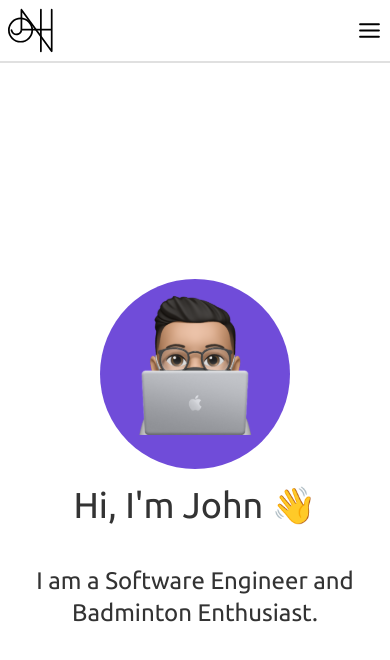
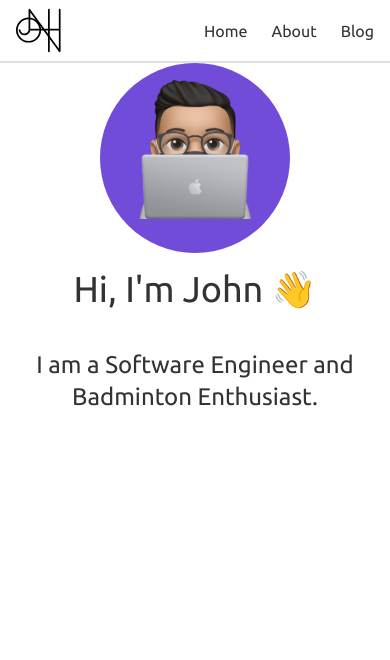
Before and after one commit to john-nhoj/johncheng, a Next.js app: page / in a window 390 px wide. Shown: the top 660 px of the page. Built offline with nearby package versions, Linux system fonts and the light colour scheme.

Commit message:
Simplify header handling

```diff
--- a/src/components/Header/Header.tsx
+++ b/src/components/Header/Header.tsx
@@ -1,66 +1,35 @@
-import React, { useState } from 'react';
-import Image from 'next/image';
+import React from 'react';
 import classNames from 'classnames';
 import { HeaderLink } from 'components/Link/HeaderLink';
 import { LogoLink } from 'components/Link/LogoLink';
 
 export const Header = () => {
-  const [menuOpen, setMenuState] = useState(false);
-
-  const closeMenu = () => setMenuState(false);
-  const toggleMenu = () => setMenuState(!menuOpen);
-
   return (
     <header
       className={classNames(
-        'bg-white',
         'border-solid',
         'border-b-2',
+        'h-header',
+        'flex',
+        'layout__padding--horizontal',
+        'bg-white',
         'border-border'
       )}
     >
-      <div
+      <LogoLink href="/" />
+      <nav
         className={classNames(
           'flex',
-          'flex-col',
-          'md:flex-row',
-          'layout__margin--horizontal'
+          'flex-row',
+          'flex-1',
+          'items-center',
+          'justify-end'
         )}
       >
-        <div className="flex justify-between">
-          <LogoLink href="/" onClick={closeMenu} />
-          <button
-            className="flex items-center p-2 md:hidden"
-            onClick={toggleMenu}
-          >
-            <Image
-              src="/menu.svg"
-              alt="Menu toggle"
-              width={25}
-              height={25}
-              className="md:hidden"
-            />
-          </button>
-        </div>
-        <div
-          className={classNames(
-            'flex',
-            // The second `md:flex` is needed if user changes the viewport in responsive mode for example.
-            'md:flex',
-            'flex-1',
-            'items-center',
-            'flex-row',
-            'justify-end',
-            {
-              hidden: !menuOpen,
-            }
-          )}
-        >
-          <HeaderLink label="Home" href="/" onClick={closeMenu} />
-          <HeaderLink label="About" href="/about" onClick={closeMenu} />
-          <HeaderLink label="Blog" href="/blog" onClick={closeMenu} />
-        </div>
-      </div>
+        <HeaderLink label="Home" href="/" />
+        <HeaderLink label="About" href="/about" />
+        <HeaderLink label="Blog" href="/blog" />
+      </nav>
     </header>
   );
 };
--- a/src/styles/global.css
+++ b/src/styles/global.css
@@ -21,7 +21,3 @@ body {
   font-family: Ubuntu, Helvetica Neue, Helvetica, Arial;
   color: #333;
 }
-
-#__next {
-  @apply flex flex-col w-full h-full;
-}
```
